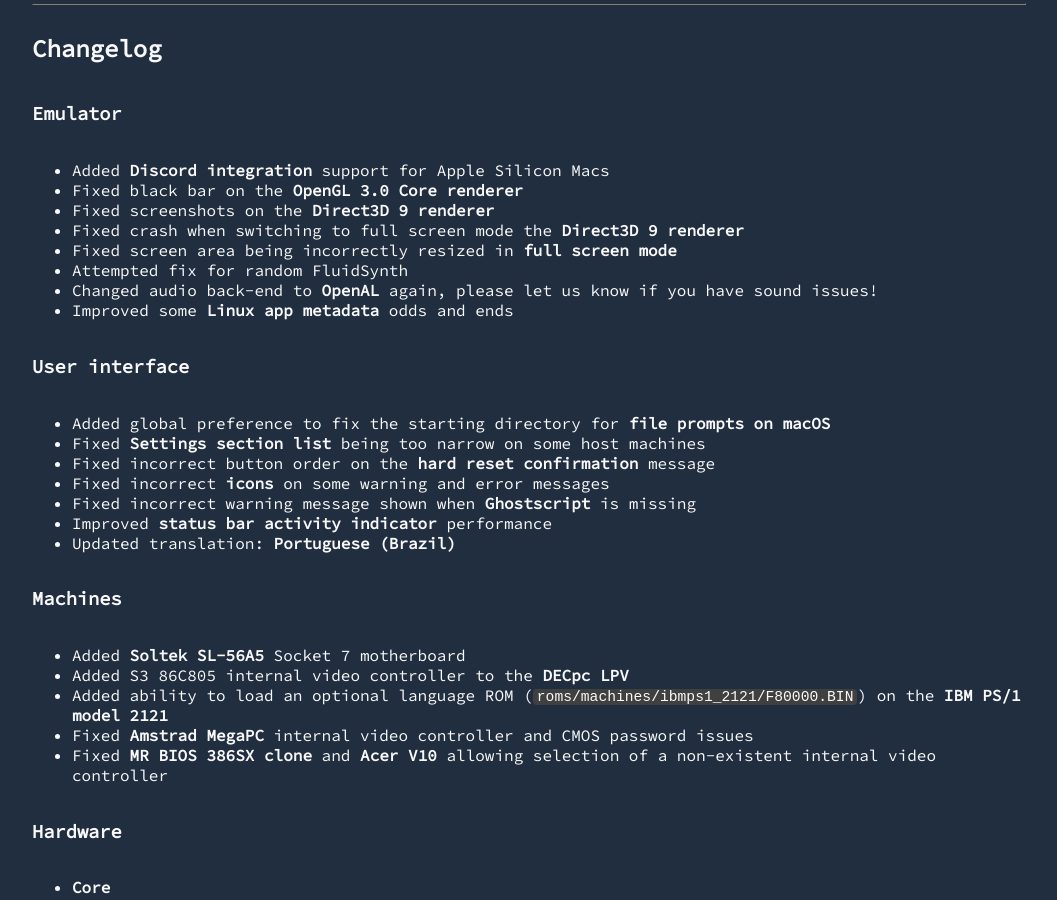
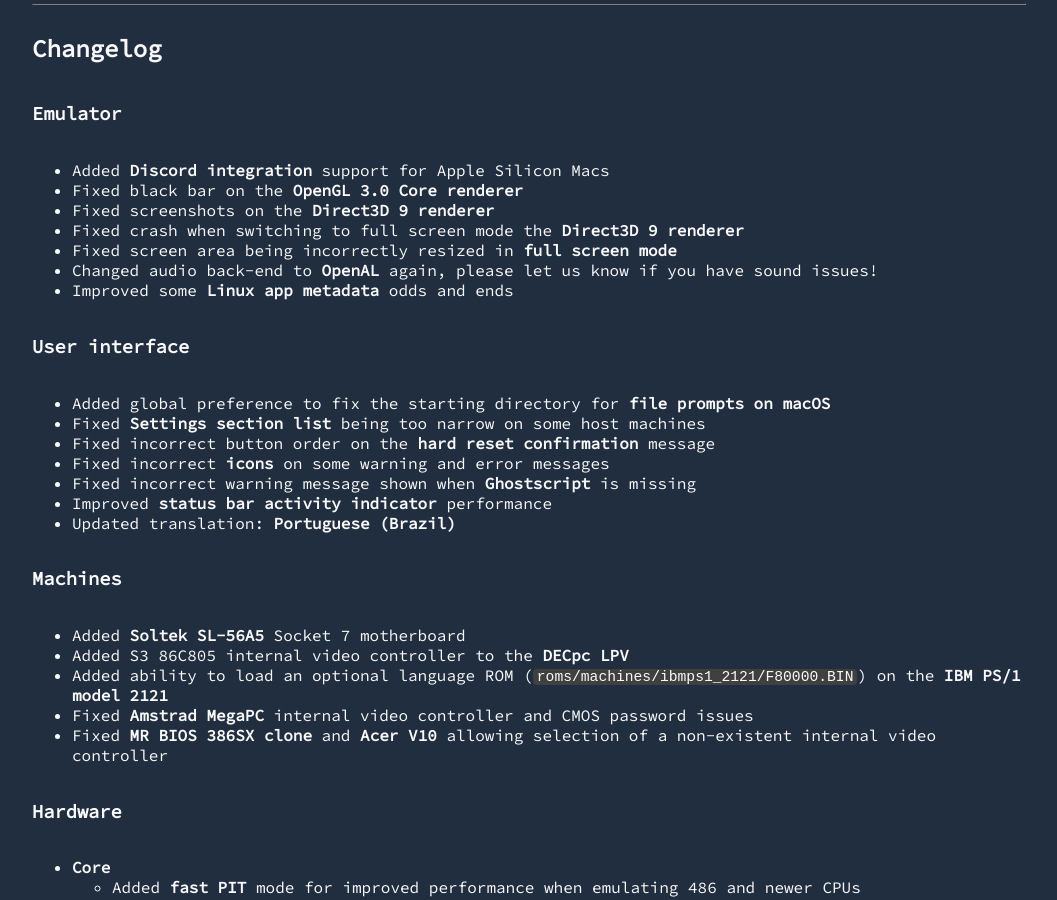
Before and after one commit to 86Box/86box.github.io, a Jekyll site: the page built from _posts/2022-07-31-86box-v3-7.md, in a window 1280 px wide and 900 px high, scrolled down 1838 px. Shown: the whole window, without its empty margins (112-1169 px from the left). Built offline with Jekyll 4.4.1, drawn with Linux system fonts in a browser that asks for light colours.

Commit message:
Fix incomplete changelog entry

```diff
--- a/_posts/2022-07-31-86box-v3-7.md
+++ b/_posts/2022-07-31-86box-v3-7.md
@@ -44,7 +44,6 @@
 * Fixed screenshots on the **Direct3D 9 renderer**
 * Fixed crash when switching to full screen mode the **Direct3D 9 renderer**
 * Fixed screen area being incorrectly resized in **full screen mode**
-* Attempted fix for random FluidSynth
 * Changed audio back-end to **OpenAL** again, please let us know if you have sound issues!
 * Improved some **Linux app metadata** odds and ends
 
```
